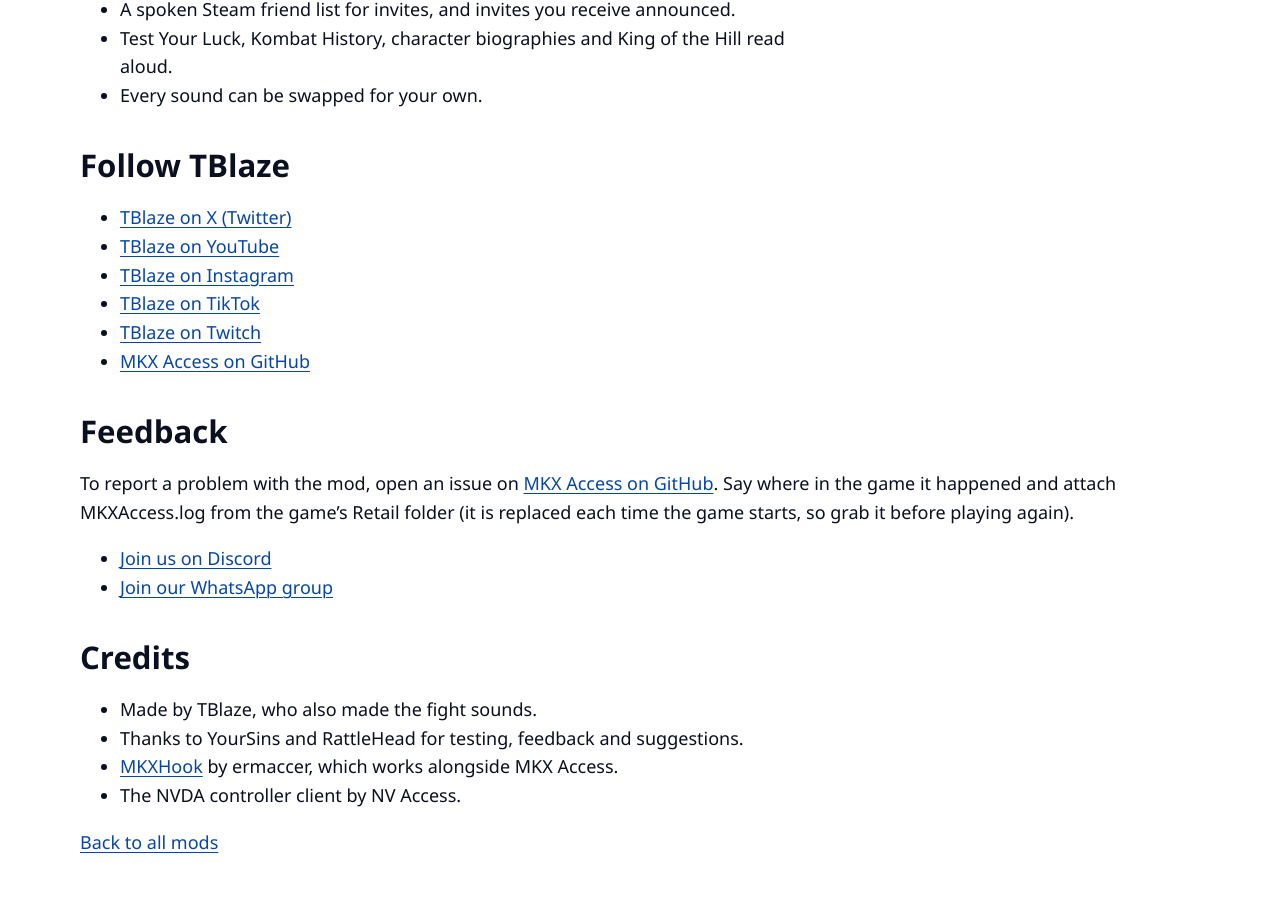
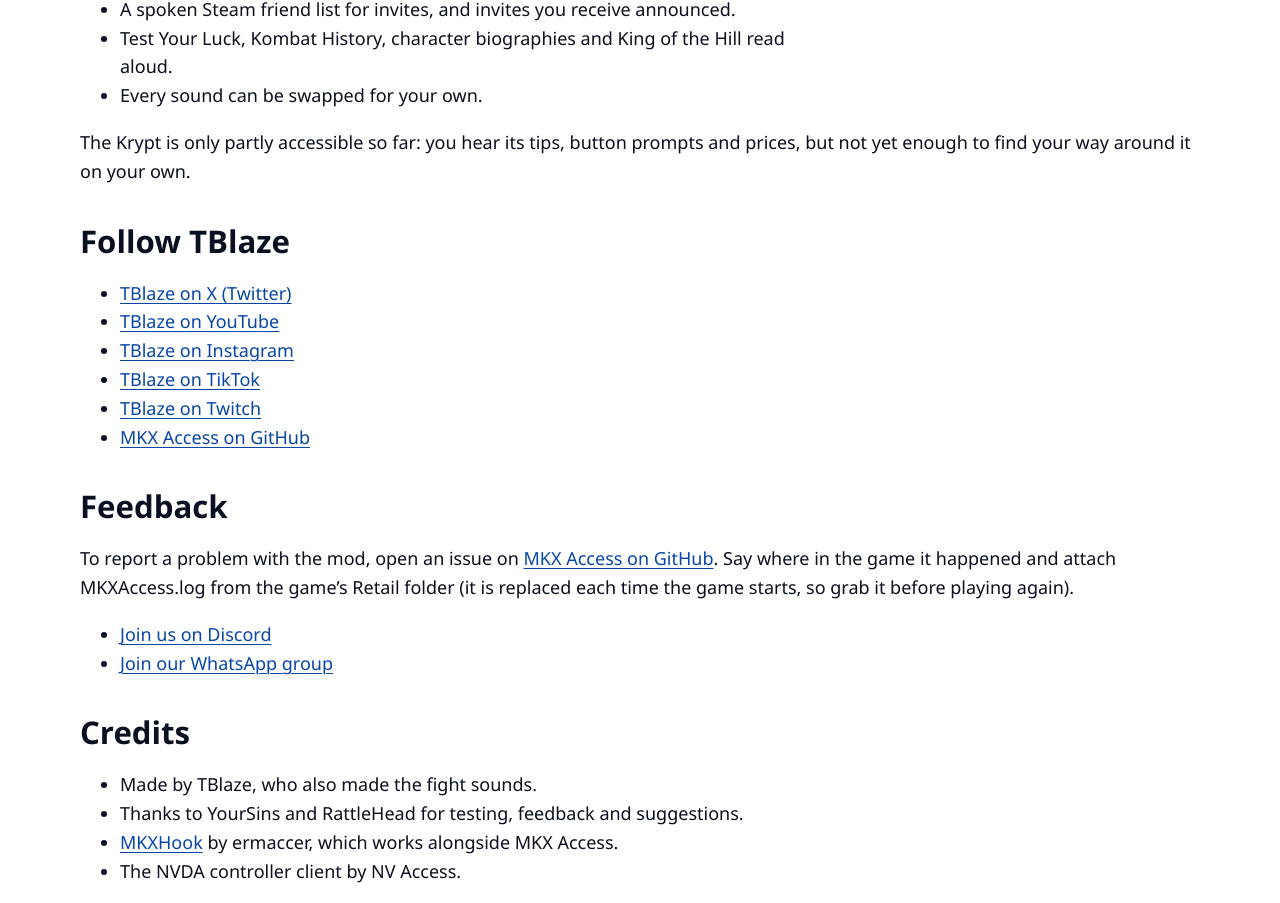
Before and after one commit to pdexinthelab/playtoenjoytitans, a plain HTML site: page mod-mkx-access.html in a window 1280 px wide. Shown: the part 3833-4736 px from the top of the page. Drawn offline with Linux system fonts and the light colour scheme.

Commit message:
MKX Access: note that the Krypt is only partly accessible so far
Co-Authored-By: Claude Opus 5.5 <noreply@anthropic.com>

```diff
--- a/mod-mkx-access.html
+++ b/mod-mkx-access.html
@@ -130,6 +130,8 @@
         <li>Test Your Luck, Kombat History, character biographies and King of the Hill read aloud.</li>
         <li>Every sound can be swapped for your own.</li>
       </ul>
+      <p>The Krypt is only partly accessible so far: you hear its tips, button prompts and prices, but not yet enough to find
+        your way around it on your own.</p>
     </section>
     <section aria-labelledby="maker-heading">
       <h2 id="maker-heading">Follow TBlaze</h2>
```
